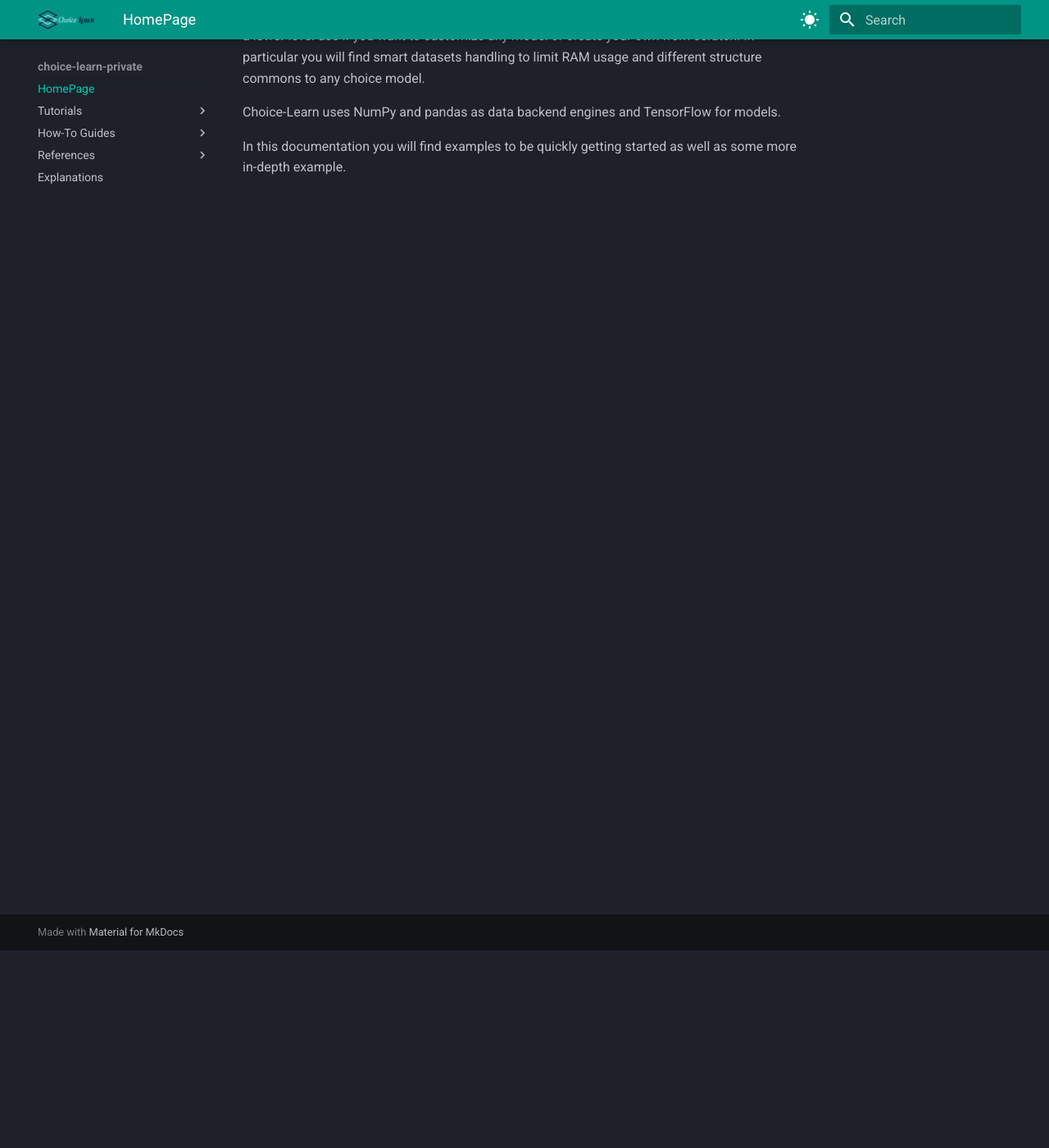
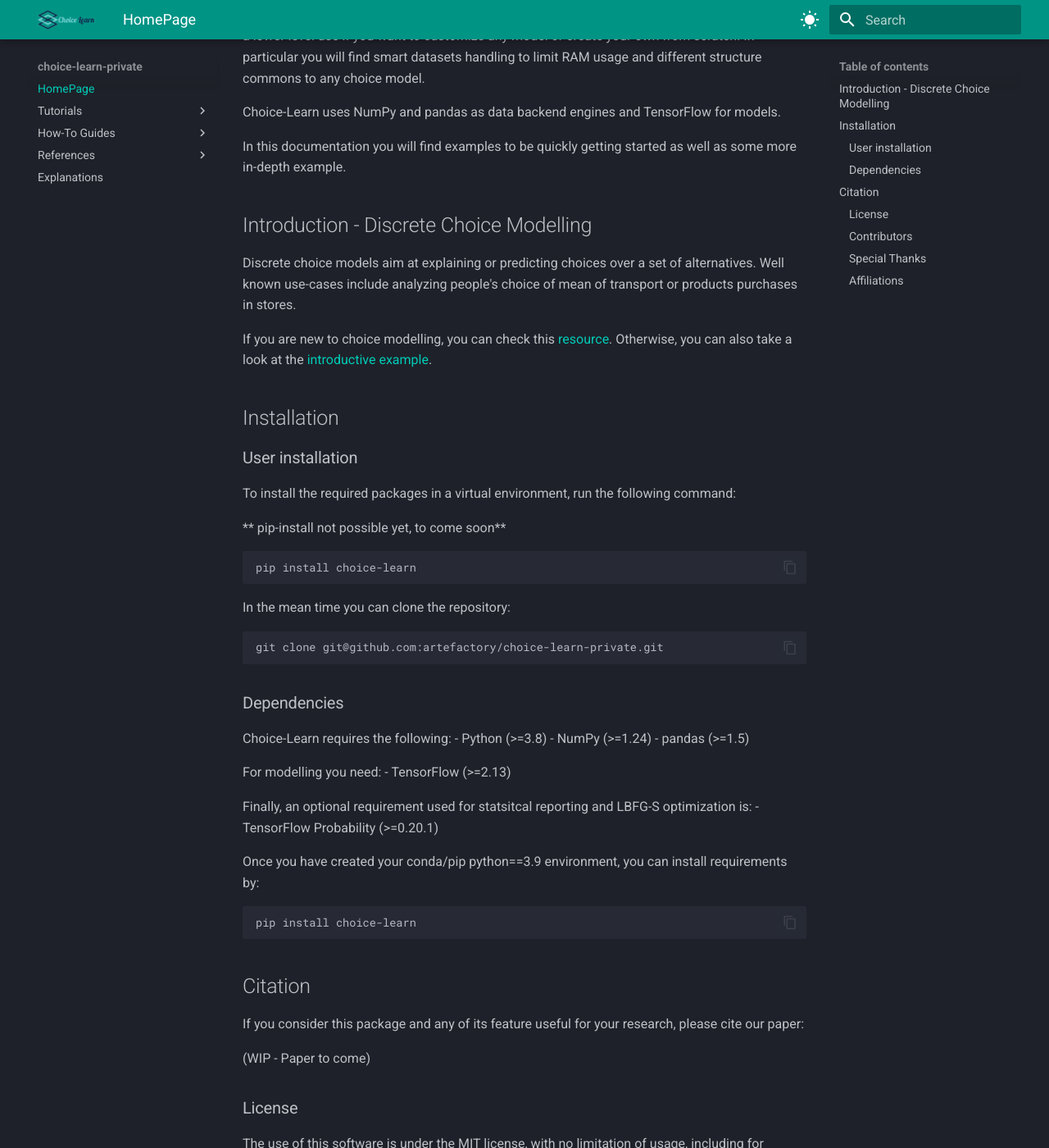
Before and after one commit to artefactory/choice-learn, an MkDocs documentation site: the page built from docs/index.md, in a window 1280 px wide and 1400 px high, scrolled down 241 px. Shown: the whole window at 82% size. Built offline with MkDocs 1.6.1 and Material for MkDocs 9.7.7, drawn with Linux system fonts in a browser that asks for light colours; some of the changed text lies outside the part shown.

Commit message:
Fix/mkdoc (#65)
* ENH: mkdoc orga

* FIX: final mkdocs

* ADD: affiliations & some explanation from readm in documentation

````diff
--- a/docs/index.md
+++ b/docs/index.md
@@ -9,3 +9,60 @@
 Choice-Learn uses NumPy and pandas as data backend engines and TensorFlow for models.
 
 In this documentation you will find examples to be quickly getting started as well as some more in-depth example.
+
+## Introduction - Discrete Choice Modelling
+
+Discrete choice models aim at explaining or predicting choices over a set of alternatives. Well known use-cases include analyzing people's choice of mean of transport or products purchases in stores.
+
+If you are new to choice modelling, you can check this [resource](https://www.publichealth.columbia.edu/research/population-health-methods/discrete-choice-model-and-analysis). Otherwise, you can also take a look at the [introductive example](notebooks/introduction/1_introductive_example.md).
+
+## Installation
+
+### User installation
+
+To install the required packages in a virtual environment, run the following command:
+
+** pip-install not possible yet, to come soon**
+```bash
+pip install choice-learn
+```
+
+In the mean time you can clone the repository:
+```bash
+git clone git@github.com:artefactory/choice-learn-private.git
+```
+
+### Dependencies
+Choice-Learn requires the following:
+- Python (>=3.8)
+- NumPy (>=1.24)
+- pandas (>=1.5)
+
+For modelling you need:
+- TensorFlow (>=2.13)
+
+Finally, an optional requirement used for statsitcal reporting and LBFG-S optimization is:
+- TensorFlow Probability (>=0.20.1)
+
+Once you have created your conda/pip python==3.9 environment, you can install requirements by:
+```bash
+pip install choice-learn
+```
+
+## Citation
+
+If you consider this package and any of its feature useful for your research, please cite our paper:
+
+(WIP - Paper to come)
+
+### License
+
+The use of this software is under the MIT license, with no limitation of usage, including for commercial applications.
+
+### Contributors
+
+### Special Thanks
+
+### Affiliations
+
+This package has been developped within the [Artefact Research Center](https://www.artefact.com/data-consulting-transformation/artefact-research-center/) in collaboration with CentraleSupélec, université Paris-Saclay.
--- a/mkdocs.yaml
+++ b/mkdocs.yaml
@@ -67,10 +67,10 @@
       - Exhaustive example of ChoiceDataset creation: notebooks/data/dataset_creation.md
       - Optimize RAM usage with Features Storage, in-depth examples: notebooks/data/features_byID_examples.md
     - Modelling:
-      - Introduction to Choice Models - the SimpleMNL: notebooks/models/simple_mnl_example.md
+      - Introduction to Choice Models - the SimpleMNL: notebooks/models/simple_mnl.md
       - Conditional Logit Usage: notebooks/introduction/3_model_clogit.md
       - Building a custom choice model and handling hyper-parameters: notebooks/introduction/4_model_customization.md
-      - RUMnet model Usage: notebooks/models/rumnet_example.md
+      - RUMnet model Usage: notebooks/models/rumnet.md
       - Latent Class MNLs Usage: notebooks/models/latent_class_model.md
       - A reproductive example, the logistic regression: notebooks/models/logistic_regression.md
     - Toolbox for choice modellers:
````
Also changed, not shown: README.md (+3 -0 lines).
